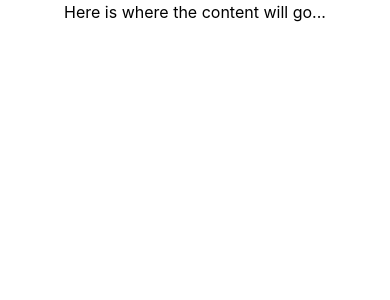
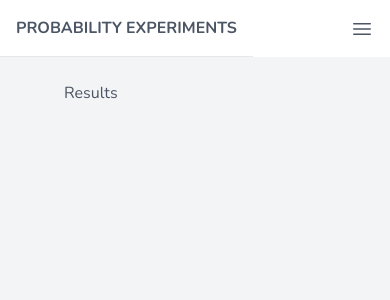
Before and after one commit to reveleigh/Probability-Experiments, a React (Create React App) app: page / in a window 390 px wide. Shown: the top 300 px of the page. Built offline with nearby package versions, Linux system fonts and the light colour scheme.

Commit message:
Basic layout added

```diff
--- a/src/App.js
+++ b/src/App.js
@@ -1,10 +1,40 @@
-import logo from './logo.svg';
-import './App.css';
-
 function App() {
   return (
     <div className="App">
-     Here is where the content will go...
+      <div className="text-gray-600 font-body bg-white">
+        <div className="grid md:grid-cols-3">
+          <div className="md:col-span-1 md:flex md:justify-end">
+          <nav className="text-right">
+            <div className="flex justify-between items-center">
+              <h1 className="font-bold uppercase p-4 border-b border-grey-100">
+                <a className="hover:text-gray-700" href="/">
+                  Probability Experiments
+                </a>
+              </h1>
+              <div className="px-4 cursor-pointer md:hidden">
+                <svg
+                  className="w-6"
+                  fill="none"
+                  viewBox="0 0 24 24"
+                  stroke-width="1.5"
+                  stroke="currentColor"
+                  class="w-6 h-6"
+                >
+                  <path
+                    stroke-linecap="round"
+                    stroke-linejoin="round"
+                    d="M3.75 6.75h16.5M3.75 12h16.5m-16.5 5.25h16.5"
+                  />
+                </svg>
+              </div>
+            </div>
+            </nav>
+          </div>
+          <main className="px-16 py-6 bg-gray-100 md:col-span-2 h-screen">
+            Results
+          </main>
+        </div>
+      </div>
     </div>
   );
 }
--- a/src/index.css
+++ b/src/index.css
@@ -1,3 +1,4 @@
+@import url('https://fonts.googleapis.com/css2?family=Nunito:ital,wght@0,200;0,300;0,400;0,500;0,600;0,700;0,800;0,900;1,200;1,300;1,400;1,500;1,600;1,700;1,800;1,900&display=swap');
 @tailwind base;
 @tailwind components;
 @tailwind utilities;
--- a/tailwind.config.js
+++ b/tailwind.config.js
@@ -4,7 +4,18 @@ module.exports = {
     "./src/**/*.{js,jsx,ts,tsx}",
   ],
   theme: {
-    extend: {},
+    extend: {
+      colors:{
+        primary: '#ff6363',
+        secondary:{
+          100: '#e2e2d5',
+          200: '#888883',
+        }
+      },
+      fontFamily: {
+        body: ['Nunito']
+      }
+    },
   },
   plugins: [],
 }
```
